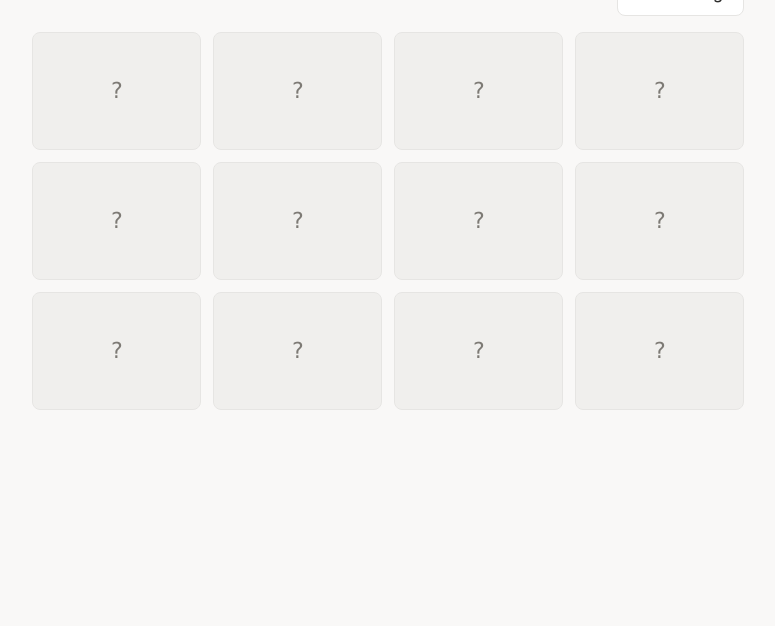
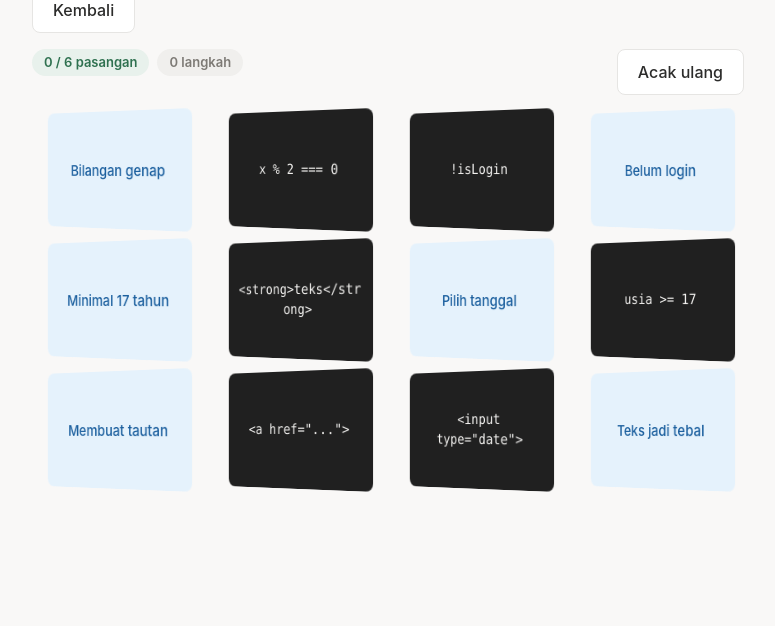
Before and after one commit to restupct/entahlah, a website: page public/memory.html in a window 1280 px wide. Shown: the part 174-800 px from the top of the page, without its empty margins (252-1027 px from the left). Drawn offline with Linux system fonts and the light colour scheme.

Commit message:
Memory: tambah pasangan HTML dasar & input type + fase hafalan 5 detik

```diff
--- a/public/memory.html
+++ b/public/memory.html
@@ -82,7 +82,10 @@
 					<div>
 						<span class="pill pill-blue">Latihan mandiri</span>
 						<h1 class="page-title mt-3">Memory Match</h1>
-						<p class="muted hint">Pasangkan potongan kondisi dengan artinya.</p>
+						<p class="muted hint">
+							Pasangkan potongan kode dengan artinya. Semua kartu dibuka
+							beberapa detik di awal - hafalkan posisinya!
+						</p>
 					</div>
 					<a class="btn" href="/">Kembali</a>
 				</div>
@@ -93,15 +96,17 @@
 					<button class="btn ml-auto" id="mReset">Acak ulang</button>
 				</div>
 
+				<div id="mMemo" class="banner banner-blue hidden"></div>
 				<div id="mWin" class="banner banner-green hidden"></div>
 				<div id="grid"></div>
 			</div>
 		</div>
 
 		<script type="module">
-			import { el, escapeHtml } from '/js/common.js'
+			import { el, escapeHtml, startTimer } from '/js/common.js'
 
 			const PAIRS = [
+				// Kondisi & ekspresi JS
 				['x % 2 === 0', 'Bilangan genap'],
 				['n > 0 && n < 100', 'Antara 1 sampai 99'],
 				["nama === ''", 'String kosong'],
@@ -110,19 +115,41 @@
 				['nilai ?? 0', 'Pakai 0 jika null'],
 				['x !== y', 'Tidak sama'],
 				['usia >= 17', 'Minimal 17 tahun'],
+				// HTML dasar
+				['<strong>teks</strong>', 'Teks jadi tebal'],
+				['<a href="...">', 'Membuat tautan'],
+				['<img src="logo.png">', 'Menampilkan gambar'],
+				['<ul> berisi <li>', 'Daftar berpoin'],
+				// Input type
+				['<input type="text">', 'Kolom teks biasa'],
+				['<input type="password">', 'Ketikan jadi bintang'],
+				['<input type="checkbox">', 'Bisa centang banyak'],
+				['<input type="radio">', 'Pilih satu saja'],
+				['<input type="number">', 'Khusus isi angka'],
+				['<input type="date">', 'Pilih tanggal'],
 			]
 			const total = 6
+			// Semua kartu dibuka dulu selama ini supaya bisa dihafal posisinya
+			const MEMORIZE_SECONDS = 5
 
 			let first = null
 			let lock = false
 			let found = 0
 			let moves = 0
+			let cancelPreview = null
 
 			const shuffle = (a) => a.slice().sort(() => Math.random() - 0.5)
 
 			function build() {
+				// Batalin fase hafalan yang masih berjalan kalau pemain pencet
+				// "Acak ulang" di tengah-tengah, supaya timer lama tidak menutup
+				// kartu di ronde yang baru.
+				if (cancelPreview) {
+					cancelPreview()
+					cancelPreview = null
+				}
 				first = null
-				lock = false
+				lock = true
 				found = 0
 				moves = 0
 				el('mWin').classList.add('hidden')
@@ -138,7 +165,7 @@
 				el('grid').innerHTML = shuffle(cards)
 					.map(
 						(c) =>
-							'<div class="tile" data-pair="' +
+							'<div class="tile up" data-pair="' +
 							c.pair +
 							'"><div class="tile-in">' +
 							'<div class="face back">?</div>' +
@@ -149,6 +176,28 @@
 							'</div></div></div>',
 					)
 					.join('')
+
+				// Fase hafalan: semua kartu lahir dengan class "up" (terbuka),
+				// lalu ditutup serentak setelah MEMORIZE_SECONDS detik. Selama
+				// fase ini lock = true, jadi klik pemain diabaikan.
+				const memo = el('mMemo')
+				memo.classList.remove('hidden')
+				cancelPreview = startTimer(MEMORIZE_SECONDS, {
+					onTick: (left) => {
+						memo.textContent =
+							'Hafalkan posisi kartu... ditutup dalam ' +
+							Math.ceil(left) +
+							' detik!'
+					},
+					onDone: () => {
+						document
+							.querySelectorAll('#grid .tile')
+							.forEach((t) => t.classList.remove('up'))
+						memo.classList.add('hidden')
+						lock = false
+						cancelPreview = null
+					},
+				})
 			}
 
 			function update() {
```
